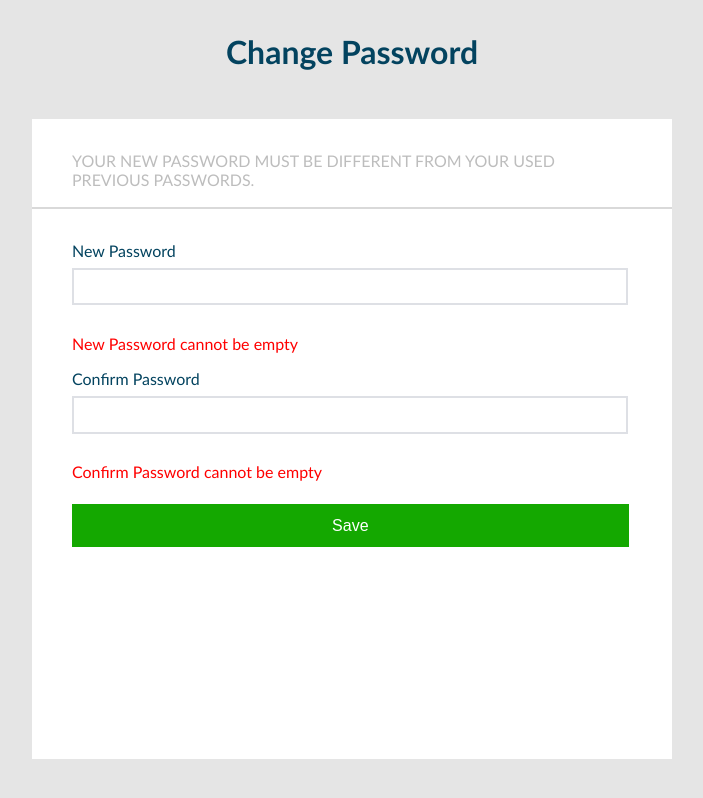
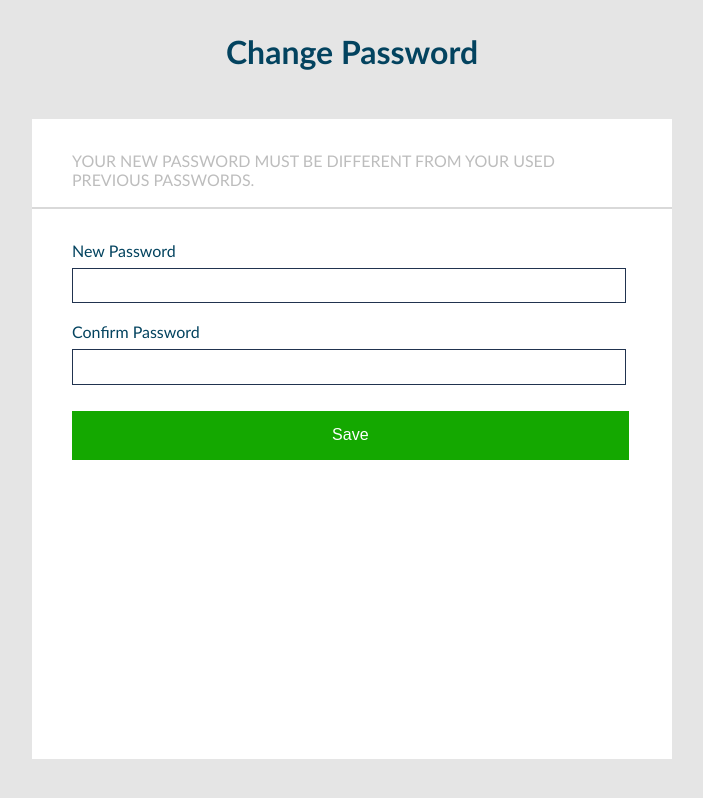
Before and after one commit to Amaechi747/Scorecard-Frontend, a React (Create React App) app: page /change-password in a window 1280 px wide. Shown: the whole page, without its empty margins (288-991 px from the left). Built offline with nearby package versions, Linux system fonts and the light colour scheme.

Commit message:
Change Password

```diff
--- a/package.json
+++ b/package.json
@@ -8,12 +8,14 @@
     "@testing-library/jest-dom": "^5.16.5",
     "@testing-library/react": "^13.3.0",
     "@testing-library/user-event": "^13.5.0",
+    "@types/cors": "^2.8.12",
     "@types/jest": "^27.5.2",
     "@types/node": "^16.11.47",
     "@types/react": "^18.0.17",
     "@types/react-dom": "^18.0.6",
     "@types/styled-components": "^5.1.26",
     "axios": "^0.27.2",
+    "cors": "^2.8.5",
     "react": "^18.2.0",
     "react-dom": "^18.2.0",
     "react-router-dom": "^6.3.0",
@@ -51,5 +53,5 @@
       "last 1 safari version"
     ]
   },
-  "proxy": "http://localhost:3001/"
+  "proxy": "http://localhost:4000/"
 }
--- a/src/component/FormInput.tsx
+++ b/src/component/FormInput.tsx
@@ -1,5 +1,4 @@
 import React, { useState, ChangeEvent } from 'react'
-import styled from "styled-components"
 import { Label, Input } from "../styling/css"
 
 type FormInputProps = {
@@ -7,16 +6,20 @@ type FormInputProps = {
  type: string
  value: string
  name: string
+ errBorderColor: string
+ errMsgColor?: string
+ errMsg?: string
+ // border: string | number | undefined
  onChange: (e: ChangeEvent<HTMLInputElement>) => void
  onBlur: (e: ChangeEvent<HTMLInputElement>) => void
 }
 
 
 const FormInput: (props: FormInputProps) => JSX.Element = (props: FormInputProps) => {
- const { label, type, value, name, onChange, onBlur } = props
+ const { label, type, value, name, onChange, onBlur, errBorderColor, errMsg, errMsgColor} = props
 
  return (
-  <div style={{ marginBottom: '0.4rem', width: '100%' }}>
+  <div style={{ marginBottom: '1.2rem', width: '100%' }}>
    <Label>{label}</Label>
    <Input
     type={type}
@@ -24,8 +27,11 @@ const FormInput: (props: FormInputProps) => JSX.Element = (props: FormInputProps
     onChange={onChange}
     onBlur={onBlur}
     name={name}
+    style={{border: `1px solid ${errBorderColor}`}}
     required
    />
+
+   <small style={{color: `${errMsgColor}`}}>{errMsg}</small>
   </div>
  )
 }
--- a/src/pages/ChangePassword.tsx
+++ b/src/pages/ChangePassword.tsx
@@ -1,4 +1,4 @@
-import { FC, useState, ChangeEvent, FormEvent } from "react";
+import { FC, useState, ChangeEvent, FormEvent, useEffect } from "react";
 import { FormInput, Card, FormButton, Form } from "../component";
 import { Heading, Paragraph, HorizontalLine } from "../styling/css";
 import axios from "axios";
@@ -13,35 +13,73 @@ const ChangePassword: (props: ChangePasswordProps) => JSX.Element = (
     newPassword: "",
     confirmPassword: "",
   });
+  const [errMsg, setErrMsg] = useState<string>('')
+  const [errMsgColor, setErrMsgColor] = useState<string>('')
+  const [errBorderColor, setErrBorderColor] = useState<string>('')
+  const [passwordVisible, setPasswordVisible] = useState(true)
+
 
 
   const handleChange = (e: ChangeEvent<HTMLInputElement>) => {
+    if (formData.newPassword === '' && errMsgColor === '' && errBorderColor === '') {
+      setErrMsgColor('#FF0000')
+      setErrBorderColor('#FF0000')
+      setErrMsg('Password cannot be empty')
+    }
+    else if (formData.newPassword !== formData.confirmPassword) {
+      setErrMsgColor('#FF0000')
+      setErrBorderColor('#FF0000')
+      setErrMsg('Passwords do not match')
+    }
+    else if ( formData.newPassword.length < 8 && formData.confirmPassword.length < 8) {
+      setErrMsgColor('#FFA500')
+      setErrBorderColor('#FFA500')
+      setErrMsg('Password or Confirm Password must not be less than 8 characters')
+    } else if(formData.newPassword === formData.confirmPassword) {
+      setErrMsgColor('#249800')
+      setErrBorderColor('#249800')
+      setErrMsg('Passwords Match')
+    }
+
     setFormData({
       ...formData,
       [e.target.name]: e.target.value
     })
-
-  }
-  const handleBlur = (e: ChangeEvent<HTMLInputElement>) => {
-    setFormData({
-      ...formData,
-      [e.target.name]: e.target.value
-    })
-
   }
 
   const handleSubmit = async (e: FormEvent<HTMLFormElement>) => {
     try {
       e.preventDefault();
-
-      await axios.post('/api/change-password', formData)
-      swal("Success", "You have successfully signed in", "success")
-
-    } catch(err) {
+      if (formData.newPassword === '' && errMsgColor === '' && errBorderColor === '') {
+        setErrMsgColor('#FF0000')
+        setErrBorderColor('#FF0000')
+        setErrMsg('Password cannot be empty')
+      } else {
+        const result = await axios.post('http://localhost:4000/update_password/:id', formData)
+        console.log(result)
+        swal("Success", "You have successfully signed in", "success")
+      }
+    } catch (err) {
       swal("Error", "Something went wrong", "error")
     }
   }
 
+  useEffect(() => {
+    if (formData.newPassword !== formData.confirmPassword) {
+      setErrMsgColor('#FF0000')
+      setErrBorderColor('#FF0000')
+      setErrMsg('Passwords do not match')
+    }
+    else if (formData.newPassword && formData.newPassword.length < 8 && formData.confirmPassword.length < 8) {
+      setErrMsgColor('#FFA500')
+      setErrBorderColor('#FFA500')
+      setErrMsg('Password or Confirm Password must not be less than 8 characters')
+    } else if(formData.newPassword && formData.confirmPassword && formData.newPassword === formData.confirmPassword) {
+      setErrMsgColor('#249800')
+      setErrBorderColor('#249800')
+      setErrMsg('Passwords Match')
+    }
+  }, [errMsg])
 
   return (
     <>
@@ -59,35 +97,31 @@ const ChangePassword: (props: ChangePasswordProps) => JSX.Element = (
           <Form
             onSubmit={(e) => handleSubmit(e)}
           >
+
             <FormInput
               label="New Password"
               type="password"
               value={formData.newPassword}
               onChange={(e) => handleChange(e)}
-              onBlur={(e) => handleBlur(e)}
+              onBlur={(e) => handleChange(e)}
               name="newPassword"
+              errBorderColor={`${errBorderColor}`}
+              errMsg={errMsg}
+              errMsgColor={errMsgColor}
             />
-            {
-              formData.newPassword.length > 8 ?
-                <p style={{ color: 'green' }}>Password is ok</p> :
-                formData.newPassword.length === 0 ? <p style={{ color: 'red' }}>New Password cannot be empty</p> :
-                  <p style={{ color: 'orange' }}>Must be at least 8 characters</p>
-            }
 
             <FormInput
               label="Confirm Password"
               type="password"
               value={formData.confirmPassword}
               onChange={(e) => handleChange(e)}
-              onBlur={(e) => handleBlur(e)}
+              onBlur={(e) => handleChange(e)}
+              errBorderColor={`${errBorderColor}`}
               name="confirmPassword"
+              errMsg={errMsg}
+              errMsgColor={errMsgColor}
             />
-            {
-              formData.newPassword !== formData.confirmPassword ?
-                <p style={{ color: 'red' }}>Confirm Password and Password must match</p> :
-                formData.confirmPassword.length === 0 ? <p style={{ color: 'red' }}>Confirm Password cannot be empty</p> :
-                  <p style={{ color: 'green' }}>Match</p>
-            }
+
             <FormButton text="Save" />
           </Form>
         </div>
--- a/src/pages/SuperAdminSignUp.tsx
+++ b/src/pages/SuperAdminSignUp.tsx
@@ -14,7 +14,16 @@ const SuperAdminSignUp: FC = (props: SuperAdminSignUpProps) => {
     password: "",
   });
 
+  const [errMsg, setErrMsg] = useState<string>('')
+  const [errMsgColor, setErrMsgColor] = useState<string>('')
+  const [errBorderColor, setErrBorderColor] = useState<string>('')
+
   const handleChange = (e: ChangeEvent<HTMLInputElement>) => {
+    if(formData.firstName === '' || errMsgColor === '' || errBorderColor === '') {
+      setErrMsgColor('#FF0000')
+      setErrBorderColor('#FF0000')
+      setErrMsg('First name cannot be empty')
+    }
     setFormData({
       ...formData,
       [e.target.name]: e.target.value,
@@ -60,6 +69,7 @@ const SuperAdminSignUp: FC = (props: SuperAdminSignUpProps) => {
               name="firstName"
               onChange={(e) => handleChange(e)}
               onBlur={(e) => handleBlur(e)}
+              errBorderColor={`${errBorderColor}`}
             />
 
             <FormInput
@@ -69,6 +79,7 @@ const SuperAdminSignUp: FC = (props: SuperAdminSignUpProps) => {
               name="lastName"
               onChange={(e) => handleChange(e)}
               onBlur={(e) => handleBlur(e)}
+              errBorderColor={`${errBorderColor}`}
             />
 
             <FormInput
@@ -78,6 +89,7 @@ const SuperAdminSignUp: FC = (props: SuperAdminSignUpProps) => {
               name="email"
               onChange={(e) => handleChange(e)}
               onBlur={(e) => handleBlur(e)}
+              errBorderColor={`${errBorderColor}`}
             />
 
             <FormInput
@@ -87,6 +99,7 @@ const SuperAdminSignUp: FC = (props: SuperAdminSignUpProps) => {
               name="password"
               onChange={(e) => handleChange(e)}
               onBlur={(e) => handleBlur(e)}
+              errBorderColor={`${errBorderColor}`}
             />
 
             <FormButton text="Create Super Admin" />
--- a/src/styling/css.ts
+++ b/src/styling/css.ts
@@ -31,7 +31,6 @@ export const Input = styled.input`
  width: calc(100% - 1.5rem);
  padding: 0.4rem 0.5rem;
  display: inline-block;
- margin-bottom: 0.8rem;
  font-size: 0.9rem;
  line-height: 1.5rem;
  height: 1.3rem;
@@ -45,7 +44,7 @@ background: #249800;
 width: calc(100% - 0.21rem);
 font-weight: 500;
 font-size: 1rem;
-line-heigth: 1.5rem;
+line-height: 1.5rem;
 border: unset;
 padding: 0.8rem;
 text-align: center;
```
Also changed, not shown: 1 other file (tests, documents, lock files or other folders).
